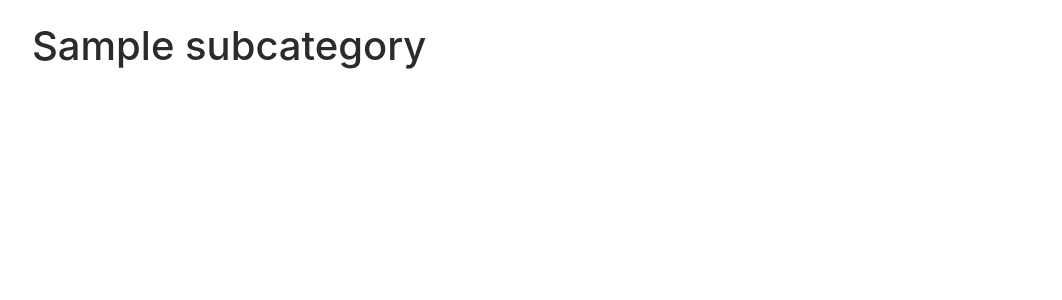
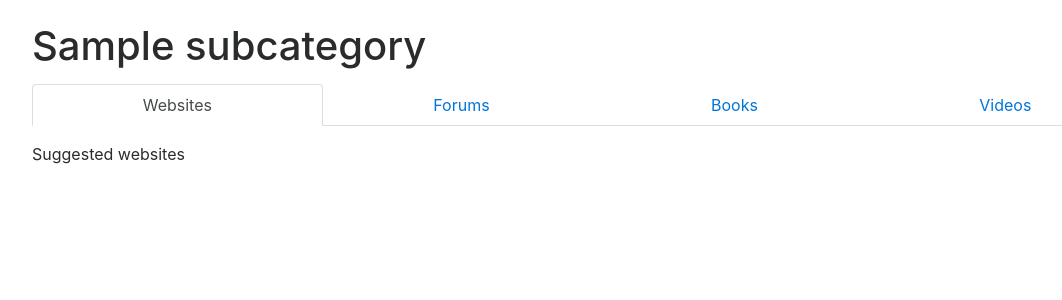
Before and after one commit to ollysmall/wikitowns, a Django app: a page that uses website/templates/website/subcategory.html in a window 1280 px wide. Shown: the part 56-356 px from the top of the page, without its empty margins (53-1115 px from the left). Run offline with Django 3.2, Linux system fonts and the light colour scheme; tables that the repository leaves empty hold one stand-in row (values such as "Sample post"); some libraries are stand-ins or nearby versions.

Commit message:
added tempory content tabs

```diff
--- a/website/templates/website/subcategory.html
+++ b/website/templates/website/subcategory.html
@@ -10,6 +10,32 @@
 
   <h1>{{ subcategory_name }}</h1>
 
+  <p></p>
+
+  <!-- Nav tabs -->
+  <ul class="nav nav-tabs nav-fill justify-content-center" role="tablist">
+    <li class="nav-item">
+      <a class="nav-link active" data-toggle="tab" href="#websites" role="tab">Websites</a>
+    </li>
+    <li class="nav-item">
+      <a class="nav-link" data-toggle="tab" href="#forums" role="tab">Forums</a>
+    </li>
+    <li class="nav-item">
+      <a class="nav-link" data-toggle="tab" href="#books" role="tab">Books</a>
+    </li>
+    <li class="nav-item">
+      <a class="nav-link" data-toggle="tab" href="#videos" role="tab">Videos</a>
+    </li>
+  </ul>
+
+<!-- Tab panes -->
+  <div class="tab-content">
+    <div class="tab-pane active" id="websites" role="tabpanel"><p></p>Suggested websites</div>
+    <div class="tab-pane" id="forums" role="tabpanel"><p></p>Suggested forums</div>
+    <div class="tab-pane" id="books" role="tabpanel"><p></p>Suggested books</div>
+    <div class="tab-pane" id="videos" role="tabpanel"><p></p>Suggested videos</div>
+  </div>
+
   {% else %}
     The specified category {{ subcategory_name }} does not exist!
   {% endif %}
```
